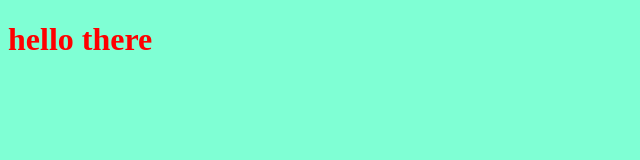
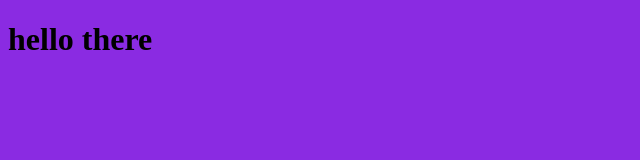
Before and after one commit to Rasha-GamalGithub/myproject, a plain HTML site: page index.html in a window 1280 px wide. Shown: the whole page, without its empty margins (0-640 px from the left). Drawn offline with Linux system fonts and the light colour scheme.

Commit message:
change style for title

```diff
--- a/style.css
+++ b/style.css
@@ -1,6 +1,7 @@
 h1{
-    color: red;
+    color: black;
 }
 body{
-    background-color: aquamarine;
+    background-color: blueviolet
+    ;
 }
```
